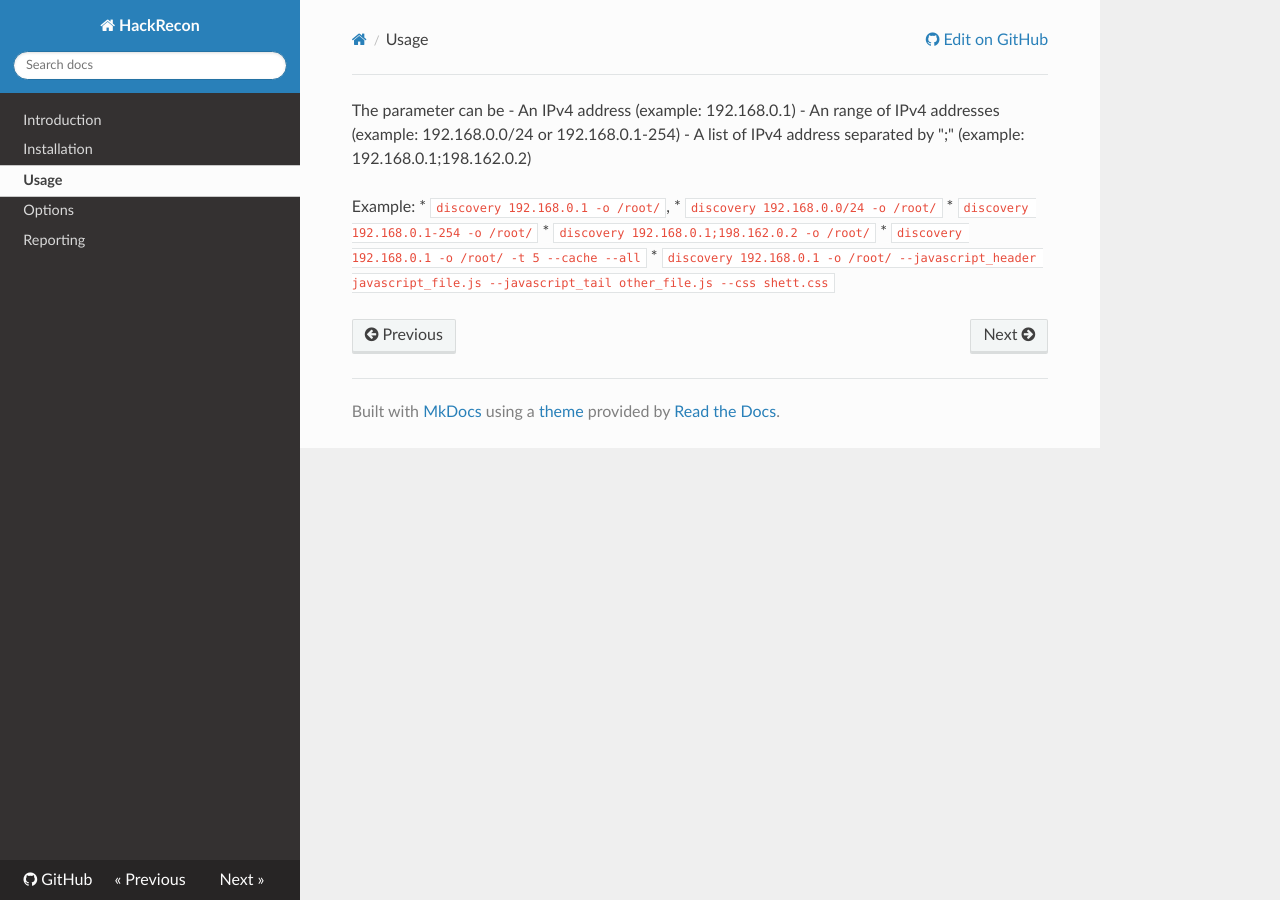
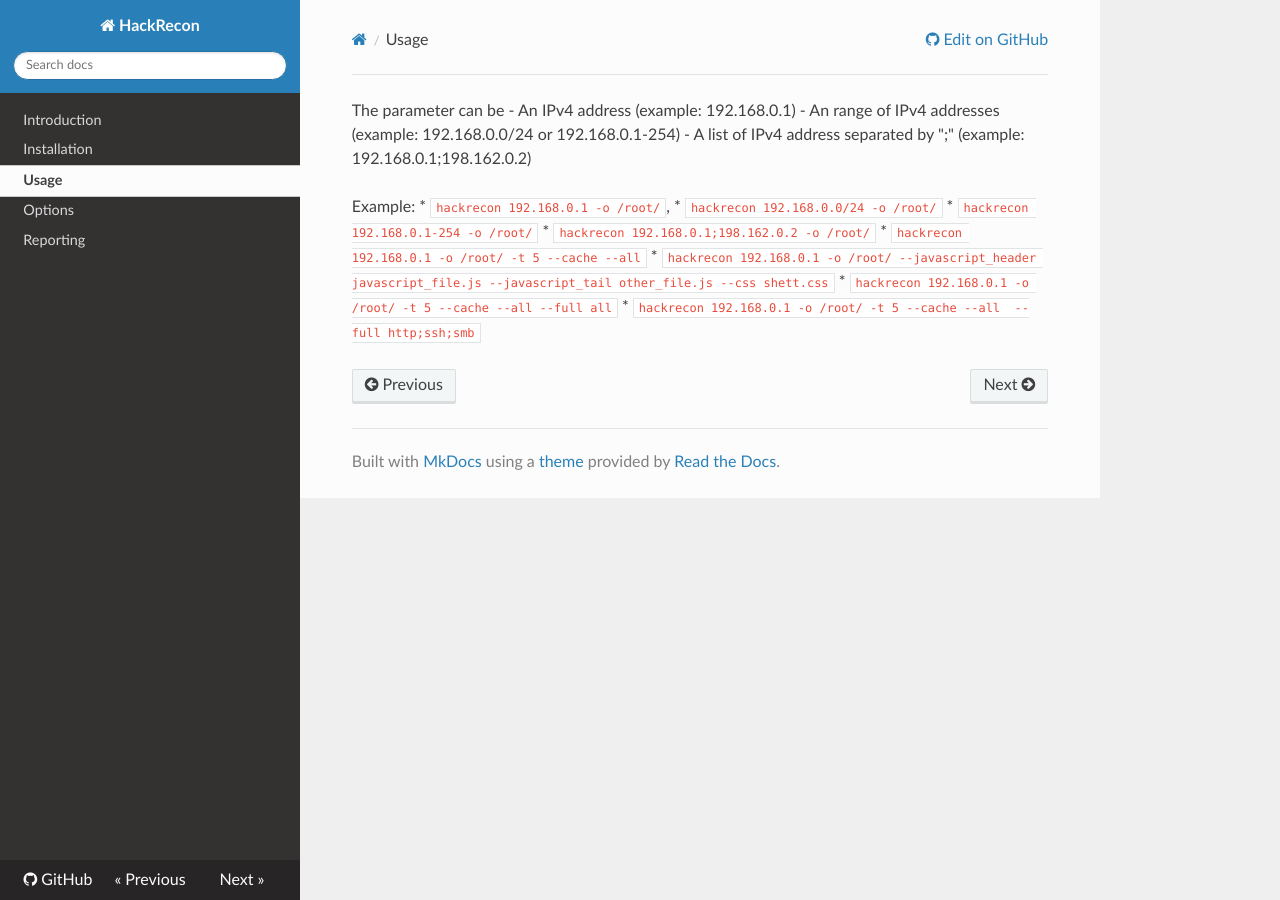
Before and after one commit to EmilienPer/HackRecon, an MkDocs documentation site: the page built from docs/usage.md, in a window 1280 px wide. Built offline with MkDocs 1.6.1, drawn with Linux system fonts in a browser that asks for light colours; nearby versions of some CDN libraries; old or Windows-style settings are respelled for this version of MkDocs.

Commit message:
send version 1.6.1

```diff
--- a/docs/usage.md
+++ b/docs/usage.md
@@ -4,9 +4,11 @@
 - A list of IPv4 address separated by ";" (example: 192.168.0.1;198.162.0.2)
 
 Example:
-* `discovery 192.168.0.1 -o /root/`,
-* `discovery 192.168.0.0/24 -o /root/`
-* `discovery 192.168.0.1-254 -o /root/`
-* `discovery 192.168.0.1;198.162.0.2 -o /root/`
-* `discovery 192.168.0.1 -o /root/ -t 5 --cache --all `
-* `discovery 192.168.0.1 -o /root/ --javascript_header javascript_file.js --javascript_tail other_file.js --css shett.css`
+* `hackrecon 192.168.0.1 -o /root/`,
+* `hackrecon 192.168.0.0/24 -o /root/`
+* `hackrecon 192.168.0.1-254 -o /root/`
+* `hackrecon 192.168.0.1;198.162.0.2 -o /root/`
+* `hackrecon 192.168.0.1 -o /root/ -t 5 --cache --all `
+* `hackrecon 192.168.0.1 -o /root/ --javascript_header javascript_file.js --javascript_tail other_file.js --css shett.css`
+* `hackrecon 192.168.0.1 -o /root/ -t 5 --cache --all --full all`
+* `hackrecon 192.168.0.1 -o /root/ -t 5 --cache --all  --full http;ssh;smb`
--- a/setup.py
+++ b/setup.py
@@ -12,7 +12,7 @@
 setup(
   name = "hackrecon",
   packages = find_packages(),
-  version = "1.6",
+  version = "1.6.1",
   license = "AGPLv3",
   description = "Reconnaissance tool",
   author = "Emilien Peretti",
```
Also changed, not shown: README.md (+3 -0 lines), docs/install.md (+2 -2 lines), docs/options.md (+1 -0 lines), 1 other file.
